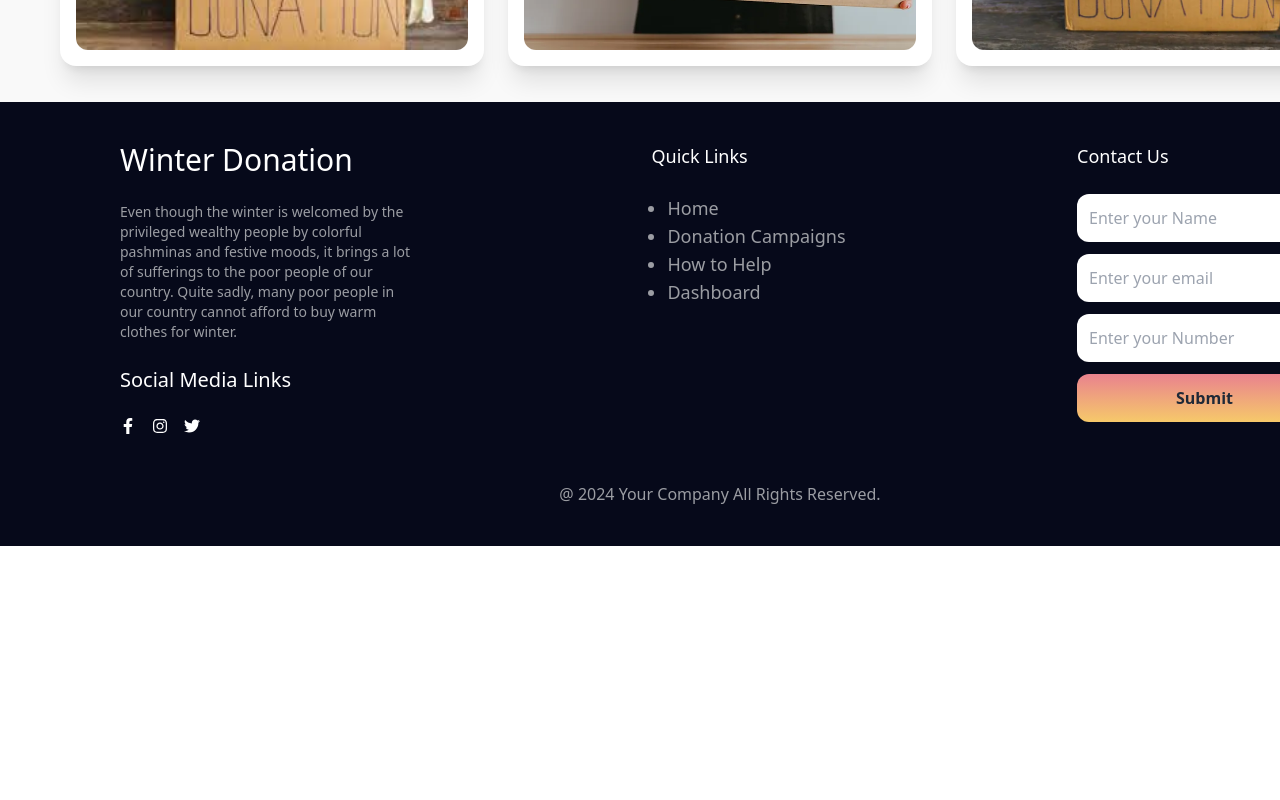
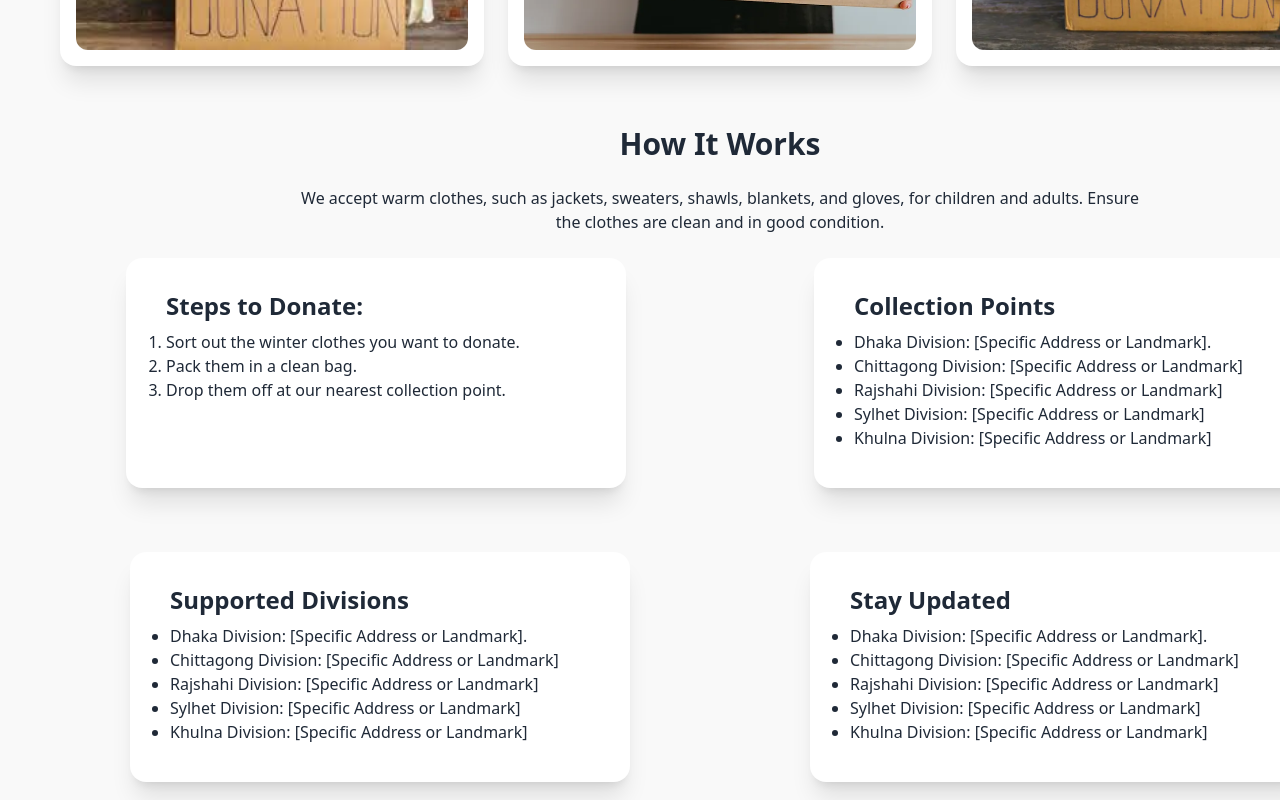
Before and after one commit to Rony7736/Batch-10-Assignment-9-Winter-Clothing-Donation-Website-Project, a React (Vite) app: page / in a window 1280 px wide. Shown: the part 1920-2720 px from the top of the page. Before the commit the page ends 2466 px from the top, so only its background shows below. Built offline with nearby package versions, Linux system fonts and the light colour scheme.

Commit message:
added works section

```diff
--- a/src/Pages/Home.jsx
+++ b/src/Pages/Home.jsx
@@ -1,11 +1,13 @@
 import About from "../components/About";
 import Banner from "../components/Banner";
+import Works from "../components/Works";
 
 const Home = () => {
     return (
         <div className="">
             <Banner></Banner>
             <About></About>
+            <Works></Works>
         </div>
     );
 };
--- a/src/components/Works.jsx
+++ b/src/components/Works.jsx
@@ -0,0 +1,62 @@
+
+const Works = () => {
+    return (
+        <div className="pb-10">
+            <h2 className="text-3xl text-center font-bold my-6">How It Works</h2>
+            <p className="text-center lg:w-7/12 lg:mx-auto mb-6 mx-10">We accept warm clothes, such as jackets, sweaters, shawls, blankets, and gloves, for children and adults. Ensure the clothes are clean and in good condition.</p>
+
+            <div className="flex flex-col lg:flex-row justify-around gap-4 mx-10 mb-10">
+
+                <div className="card bg-base-100 shadow-xl px-10 py-6  lg:w-[500px] h-[230px] mb-6">
+                    <h2 className="text-2xl font-bold my-2">Steps to Donate:</h2>
+                    <ul>
+                        <li className="list-decimal">Sort out the winter clothes you want to donate.</li>
+                        <li className="list-decimal">Pack them in a clean bag.</li>
+                        <li className="list-decimal">Drop them off at our nearest collection point.</li>
+                    </ul>
+                </div>
+
+                <div className="card bg-base-100 shadow-xl px-10 py-6 lg:w-[500px] h-[230px]">
+                    <h2 className="text-2xl font-bold my-2">Collection Points</h2>
+                    <ul>
+                        <li className="list-disc">Dhaka Division: [Specific Address or Landmark].</li>
+                        <li className="list-disc">Chittagong Division: [Specific Address or Landmark]</li>
+                        <li className="list-disc">Rajshahi Division: [Specific Address or Landmark]</li>
+                        <li className="list-disc">Sylhet Division: [Specific Address or Landmark]</li>
+                        <li className="list-disc">Khulna Division: [Specific Address or Landmark]</li>
+                    </ul>
+                </div>
+
+            </div>
+
+            <div className="flex flex-col lg:flex-row justify-around mx-10">
+
+                <div className="card bg-base-100 shadow-xl px-10 py-6  lg:w-[500px] h-[230px] mb-6">
+                    <h2 className="text-2xl font-bold my-2">Supported Divisions</h2>
+                    <ul>
+                        <li className="list-disc">Dhaka Division: [Specific Address or Landmark].</li>
+                        <li className="list-disc">Chittagong Division: [Specific Address or Landmark]</li>
+                        <li className="list-disc">Rajshahi Division: [Specific Address or Landmark]</li>
+                        <li className="list-disc">Sylhet Division: [Specific Address or Landmark]</li>
+                        <li className="list-disc">Khulna Division: [Specific Address or Landmark]</li>
+                    </ul>
+                </div>
+
+                <div className="card bg-base-100 shadow-xl px-10 py-6  lg:w-[500px] h-[230px]">
+                    <h2 className="text-2xl font-bold my-2">Stay Updated</h2>
+                    <ul>
+                        <li className="list-disc">Dhaka Division: [Specific Address or Landmark].</li>
+                        <li className="list-disc">Chittagong Division: [Specific Address or Landmark]</li>
+                        <li className="list-disc">Rajshahi Division: [Specific Address or Landmark]</li>
+                        <li className="list-disc">Sylhet Division: [Specific Address or Landmark]</li>
+                        <li className="list-disc">Khulna Division: [Specific Address or Landmark]</li>
+                    </ul>
+                </div>
+
+            </div>
+
+        </div>
+    );
+};
+
+export default Works;
```
